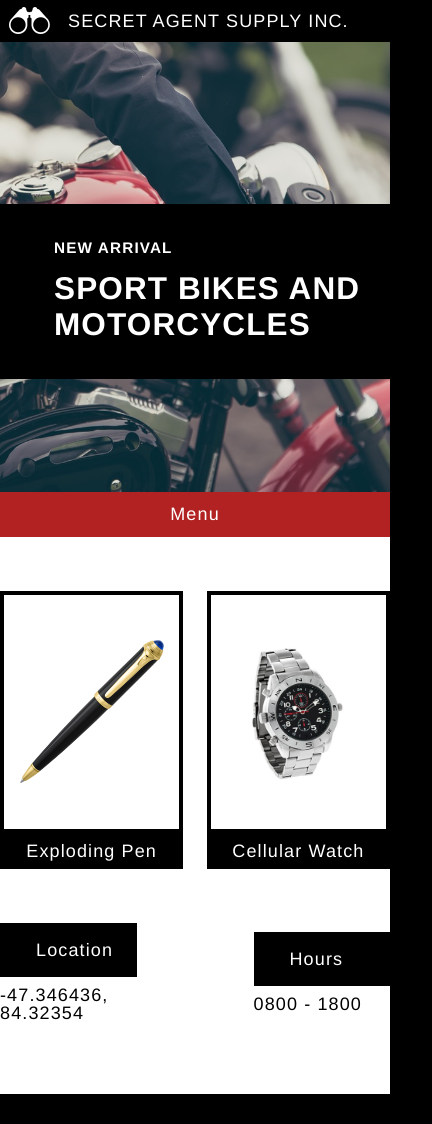
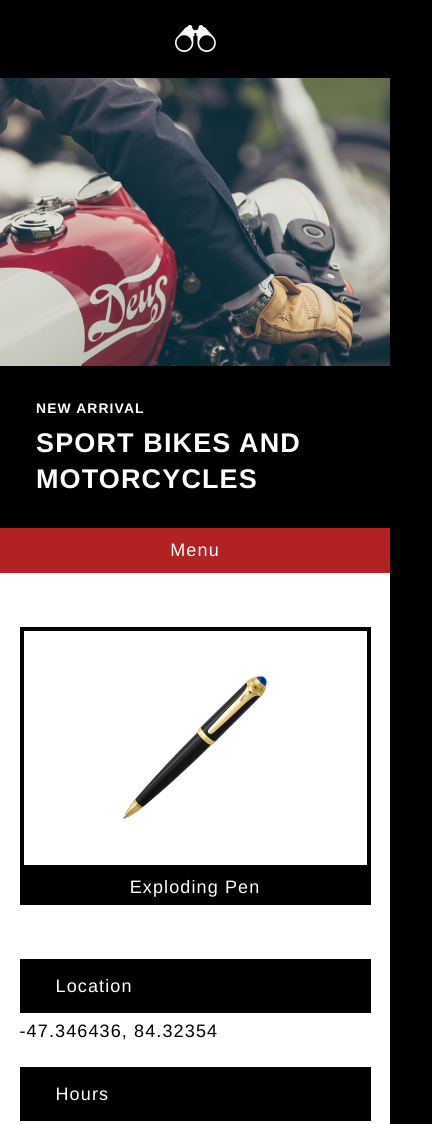
Before and after one commit to taratyoung/secretAgentSupply, a plain HTML site: page index.html in a window 390 px wide. Shown: the top 1124 px of the page, 432 px wide, since content can reach past the window. Drawn offline with Linux system fonts and the light colour scheme.

Commit message:
Created mobile 470px version.

```diff
--- a/index.html
+++ b/index.html
@@ -70,13 +70,13 @@
       <div class="contact-container">
         <div class="contact-info">
 
-          <div class="info">
+          <div class="info location">
             <span class="title">Location</span>
             <span>-47.346436, 84.32354</span>
           </div>
 
 
-          <div class="info">
+          <div class="info hours">
             <span class="title">Hours</span>
             <span>0800 - 1800</span>
           </div>
--- a/resources/css/style.css
+++ b/resources/css/style.css
@@ -12,6 +12,8 @@
   margin: 0 auto;
   background-color: #fff;
 }
+
+
 /*Header Start*/
 
 .header-container {
@@ -99,7 +101,11 @@
 .nav li {
   display: inline-block;
 }
+
+
 /*Header End*/
+
+
 /*Items Start*/
 
 .items-container {
@@ -141,7 +147,11 @@
   text-align: center;
   padding: .5rem;
 }
+
+
 /*Items End */
+
+
 /*Location Start*/
 
 .contact-container {
@@ -169,7 +179,11 @@
   padding: 1rem 2rem;
   margin-bottom: .5rem;
 }
+
+
 /*Location End*/
+
+
 /*Footer*/
 
 footer {
@@ -188,8 +202,14 @@
   max-width: 960px;
   margin: 0 auto;
 }
+
+
 /*Desktop End*/
+
+
 /*Media Queries Start*/
+
+
 /*Tablet*/
 
 @media only screen and (max-width: 1024px) {
@@ -243,4 +263,101 @@
     display: none;
   }
 }
+
+
 /*Tablet End*/
+
+
+/*Mobile Start*/
+
+@media only screen and (max-width: 470px) {
+  .header-container {
+    width: 100%;
+    background-color: #000;
+    padding: 1rem 0;
+  }
+  .header img {
+    height: 1.5rem;
+    margin: 0 auto;
+  }
+  .header span {
+    display: none;
+  }
+}
+
+@media only screen and (max-width: 470px) {
+  .title-container {
+    display: block;
+    margin: 0;
+    padding: 0;
+    position: relative;
+    top: 7rem;
+  }
+  .banner-title {
+    width: auto;
+    display: block;
+    height: 7rem;
+    padding: 1rem 2rem;
+  }
+  h4 {
+    font-size: .77rem;
+    font-weight: bold;
+    margin-top: 1rem;
+    margin-bottom: .5rem;
+  }
+  h1 {
+    font-size: 1.5rem;
+    line-height: 2rem;
+    font-weight: bold;
+  }
+}
+
+@media only screen and (max-width: 470px) {
+  .item {
+    width: 90%;
+    margin: 0 auto 3rem;
+  }
+  .item.glasses {
+    display: none;
+  }
+  .item.watch {
+    display: none;
+  }
+}
+
+@media only screen and (max-width: 470px) {
+  .contact-info {
+    margin-top: 0;
+    display: block;
+    margin-bottom: 3rem;
+  }
+  .location {
+    display: block;
+    margin-top: 0;
+    margin-left: auto;
+    margin-right: auto;
+    margin-bottom: 1.5rem;
+    width: 90%;
+  }
+  .hours {
+    display: block;
+    margin-top: 0;
+    margin-left: auto;
+    margin-right: auto;
+    margin-bottom: 1rem;
+    width: 90%;
+  }
+}
+
+@media only screen and (max-width: 470px) {
+  footer {
+    height: 1rem;
+    padding: 2rem auto;
+    margin: 0 auto;
+    text-align: center;
+    font-size: .75rem;
+  }
+}
+
+
+/*Mobile End*/
```
Lines whose indentation alone changed are shown as unchanged.
